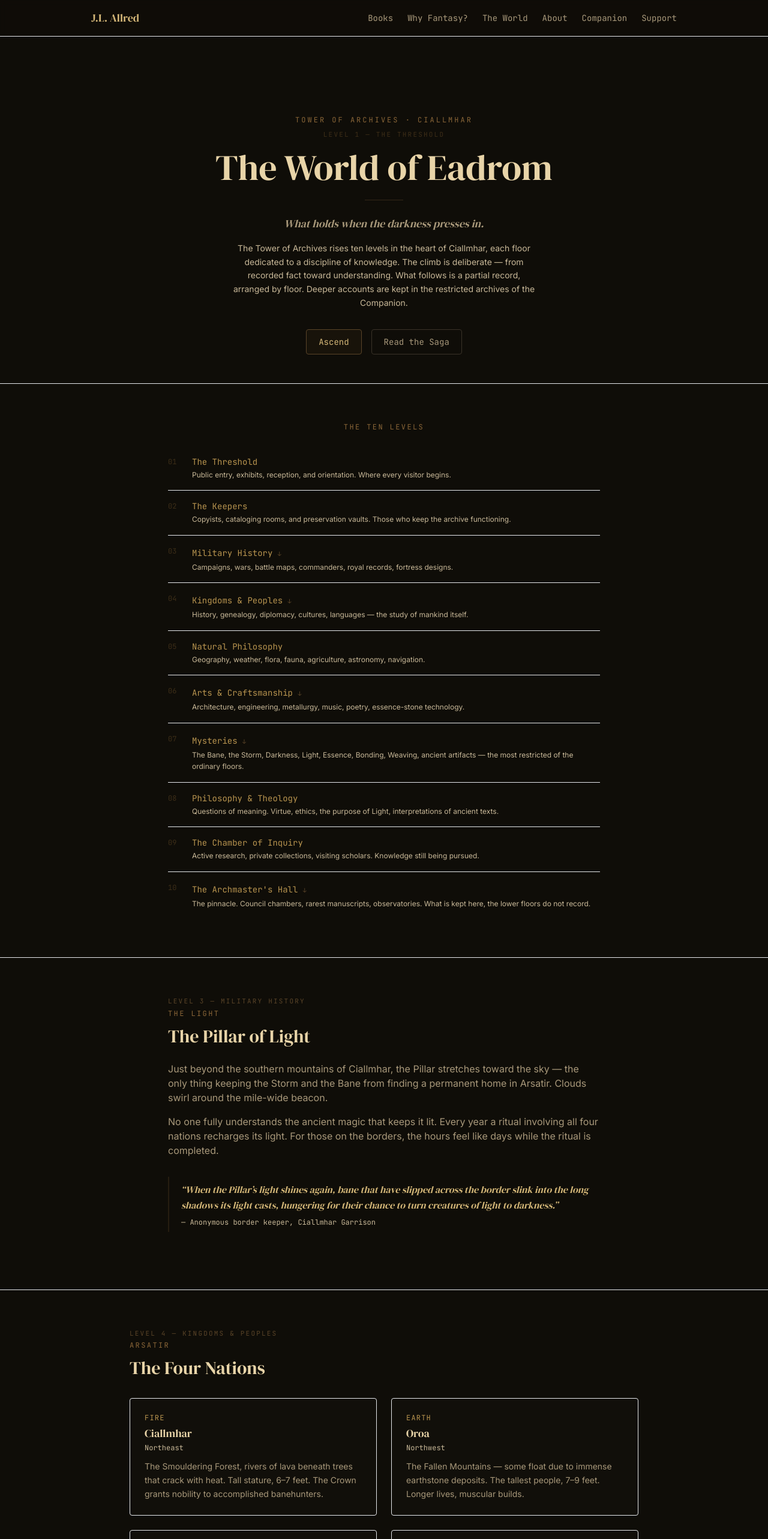
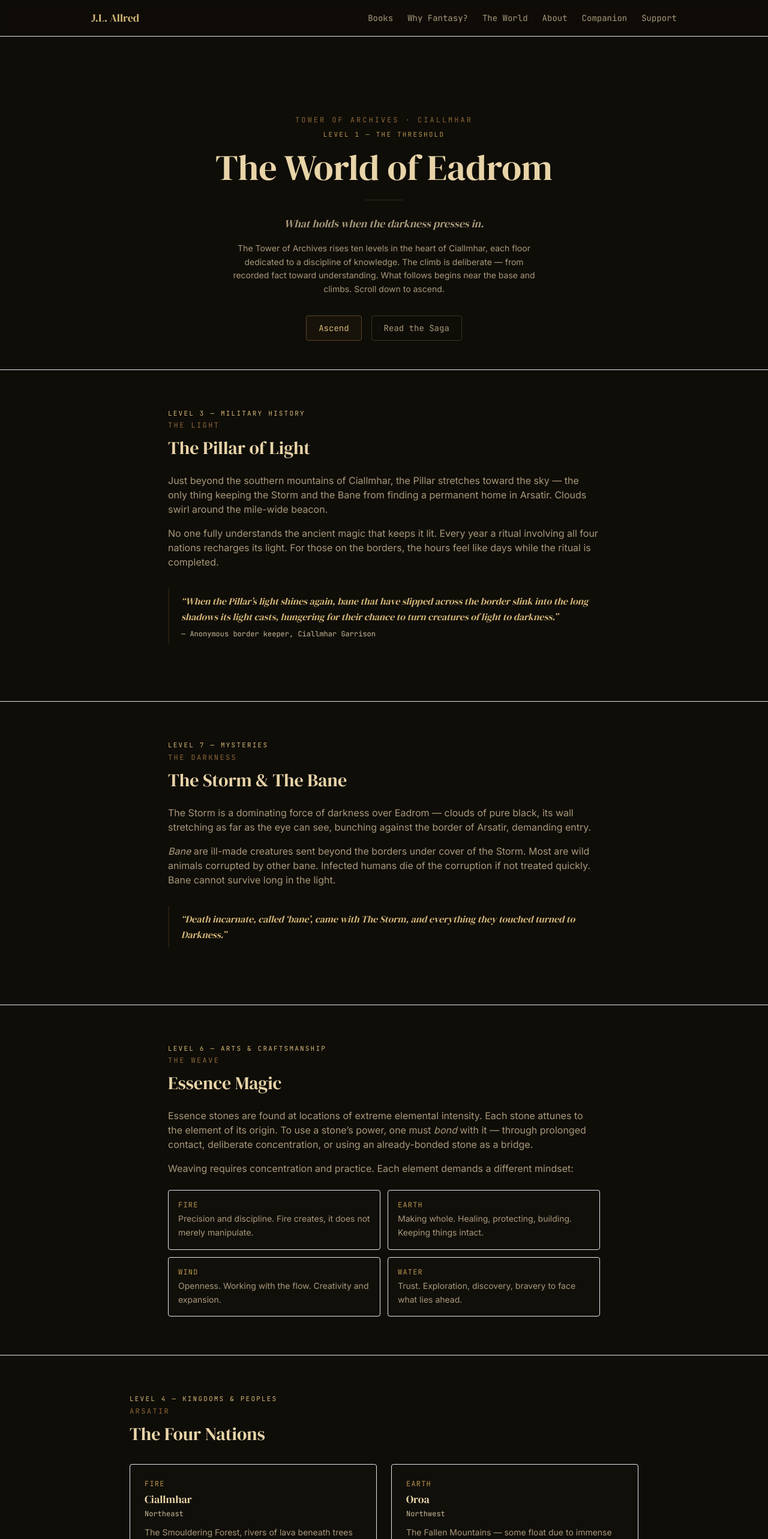
Before and after one commit to naurm/darkland-saga-website, a Next.js app: page /world-of-eadrom in a window 1280 px wide. Shown: the top 2566 px of the page at 60% size. Built offline with nearby package versions, Linux system fonts and the light colour scheme.

Commit message:
Rewrite Tower of Archives as ascending layout: intro+overview at top, lore starts at lower floors, scrolls up to Level 10. The Ten Levels overview moved to bottom as a directory. Level headers bumped to ember-300 for readability. Ascend link now jumps to first lore section.

```diff
--- a/app/world-of-eadrom/page.tsx
+++ b/app/world-of-eadrom/page.tsx
@@ -16,12 +16,12 @@ const floors = [
 export default function WorldOfEadromPage() {
   return (
     <>
-      {/* Level 1 — The Threshold */}
+      {/* Level 1 — The Threshold — entry point */}
       <section className="mx-auto max-w-4xl px-6 pt-32 pb-12 text-center">
         <p className="font-mono text-xs uppercase tracking-[0.25em] text-ember-500 mb-2">
           Tower of Archives &middot; Ciallmhar
         </p>
-        <p className="font-mono text-[11px] uppercase tracking-[0.2em] text-ember-700 mb-4">
+        <p className="font-mono text-[11px] uppercase tracking-[0.2em] text-ember-400 mb-4">
           Level 1 &mdash; The Threshold
         </p>
         <h1 className="font-display text-4xl sm:text-5xl md:text-6xl text-ember-200 leading-tight text-balance">
@@ -31,55 +31,23 @@ export default function WorldOfEadromPage() {
         <p className="mt-6 text-lg text-parchment-400 leading-relaxed max-w-xl mx-auto font-display italic">
           What holds when the darkness presses in.
         </p>
-        <p className="mt-4 text-sm text-parchment-500 max-w-lg mx-auto leading-relaxed">
+        <p className="mt-4 text-sm text-parchment-400 max-w-lg mx-auto leading-relaxed">
           The Tower of Archives rises ten levels in the heart of Ciallmhar, each floor dedicated
           to a discipline of knowledge. The climb is deliberate — from recorded fact toward
-          understanding. What follows is a partial record, arranged by floor. Deeper accounts
-          are kept in the restricted archives of the Companion.
+          understanding. What follows begins near the base and climbs. Scroll down to ascend.
         </p>
         <div className="mt-8 flex flex-col sm:flex-row items-center justify-center gap-4">
-          <Link href="#floor-overview" className="inline-flex items-center gap-2 rounded border border-ember-600 bg-ember-700/20 px-5 py-2.5 font-mono text-sm text-ember-300 hover:bg-ember-700/40 transition-all">Ascend</Link>
+          <Link href="#the-pillar" className="inline-flex items-center gap-2 rounded border border-ember-600 bg-ember-700/20 px-5 py-2.5 font-mono text-sm text-ember-300 hover:bg-ember-700/40 transition-all">Ascend</Link>
           <Link href="/books" className="inline-flex items-center gap-2 rounded border border-parchment-700 px-5 py-2.5 font-mono text-sm text-parchment-400 hover:border-ember-700 hover:text-ember-300 transition-all">Read the Saga</Link>
         </div>
       </section>
 
-      {/* Tower Overview */}
-      <section id="floor-overview" className="border-t border-ember-dim/40">
-        <div className="mx-auto max-w-3xl px-6 py-16">
-          <p className="font-mono text-xs uppercase tracking-[0.2em] text-ember-500 mb-6 text-center">
-            The Ten Levels
-          </p>
-          <div className="space-y-0">
-            {floors.map((floor, i) => (
-              <div
-                key={floor.level}
-                className={`flex gap-4 py-4 ${
-                  i < floors.length - 1 ? "border-b border-ember-dim/20" : ""
-                }`}
-              >
-                <span className="font-mono text-xs text-ember-700 w-6 flex-shrink-0 pt-0.5">
-                  {String(floor.level).padStart(2, "0")}
-                </span>
-                <div>
-                  {floor.href ? (
-                    <a href={floor.href} className="font-mono text-sm text-ember-400 hover:text-emberglow-bright transition-colors">
-                      {floor.name} <span className="text-ember-600 text-[10px]">&#8595;</span>
-                    </a>
-                  ) : (
-                    <p className="font-mono text-sm text-ember-400">{floor.name}</p>
-                  )}
-                  <p className="text-xs text-parchment-500 mt-0.5 leading-relaxed">{floor.desc}</p>
-                </div>
-              </div>
-            ))}
-          </div>
-        </div>
-      </section>
+      {/* Lore — lowest floor first, scroll down to ascend */}
 
       {/* Level 3 — Military History: The Pillar of Light */}
       <section id="the-pillar" className="border-t border-ember-dim/40">
         <div className="mx-auto max-w-3xl px-6 py-16">
-          <p className="font-mono text-[11px] uppercase tracking-[0.2em] text-ember-600 mb-1">Level 3 &mdash; Military History</p>
+          <p className="font-mono text-[11px] uppercase tracking-[0.2em] text-ember-300 mb-1">Level 3 &mdash; Military History</p>
           <p className="font-mono text-xs uppercase tracking-[0.2em] text-ember-500 mb-3">The Light</p>
           <h2 className="font-display text-2xl sm:text-3xl text-ember-200 mb-6">The Pillar of Light</h2>
           <div className="space-y-4 text-sm sm:text-base text-parchment-400 leading-relaxed">
@@ -93,10 +61,57 @@ export default function WorldOfEadromPage() {
         </div>
       </section>
 
+      {/* Level 7 — Mysteries: The Storm & The Bane */}
+      <section id="storm-bane" className="border-t border-ember-dim/40">
+        <div className="mx-auto max-w-3xl px-6 py-16">
+          <p className="font-mono text-[11px] uppercase tracking-[0.2em] text-ember-300 mb-1">Level 7 &mdash; Mysteries</p>
+          <p className="font-mono text-xs uppercase tracking-[0.2em] text-ember-500 mb-3">The Darkness</p>
+          <h2 className="font-display text-2xl sm:text-3xl text-ember-200 mb-6">The Storm &amp; The Bane</h2>
+          <div className="space-y-4 text-sm sm:text-base text-parchment-400 leading-relaxed">
+            <p>The Storm is a dominating force of darkness over Eadrom — clouds of pure black, its wall stretching as far as the eye can see, bunching against the border of Arsatir, demanding entry.</p>
+            <p><em>Bane</em> are ill-made creatures sent beyond the borders under cover of the Storm. Most are wild animals corrupted by other bane. Infected humans die of the corruption if not treated quickly. Bane cannot survive long in the light.</p>
+          </div>
+          <blockquote className="my-8 border-l-2 border-ember-700/50 pl-5 py-2">
+            <p className="font-display text-base text-ember-300 italic leading-relaxed">&ldquo;Death incarnate, called &lsquo;bane&rsquo;, came with The Storm, and everything they touched turned to Darkness.&rdquo;</p>
+          </blockquote>
+        </div>
+      </section>
+
+      {/* Level 6 — Arts & Craftsmanship: Essence Magic */}
+      <section id="essence-magic" className="border-t border-ember-dim/40">
+        <div className="mx-auto max-w-3xl px-6 py-16">
+          <p className="font-mono text-[11px] uppercase tracking-[0.2em] text-ember-300 mb-1">Level 6 &mdash; Arts &amp; Craftsmanship</p>
+          <p className="font-mono text-xs uppercase tracking-[0.2em] text-ember-500 mb-3">The Weave</p>
+          <h2 className="font-display text-2xl sm:text-3xl text-ember-200 mb-6">Essence Magic</h2>
+          <div className="space-y-4 text-sm sm:text-base text-parchment-400 leading-relaxed">
+            <p>Essence stones are found at locations of extreme elemental intensity. Each stone attunes to the element of its origin. To use a stone&rsquo;s power, one must <em>bond</em> with it — through prolonged contact, deliberate concentration, or using an already-bonded stone as a bridge.</p>
+            <p>Weaving requires concentration and practice. Each element demands a different mindset:</p>
+          </div>
+          <div className="mt-6 grid gap-3 sm:grid-cols-2">
+            <div className="rounded border border-ember-dim bg-parchment-900/30 p-4">
+              <p className="font-mono text-xs uppercase tracking-[0.1em] text-ember-400">Fire</p>
+              <p className="text-sm text-parchment-400 mt-1 leading-relaxed">Precision and discipline. Fire creates, it does not merely manipulate.</p>
+            </div>
+            <div className="rounded border border-ember-dim bg-parchment-900/30 p-4">
+              <p className="font-mono text-xs uppercase tracking-[0.1em] text-ember-400">Earth</p>
+              <p className="text-sm text-parchment-400 mt-1 leading-relaxed">Making whole. Healing, protecting, building. Keeping things intact.</p>
+            </div>
+            <div className="rounded border border-ember-dim bg-parchment-900/30 p-4">
+              <p className="font-mono text-xs uppercase tracking-[0.1em] text-ember-400">Wind</p>
+              <p className="text-sm text-parchment-400 mt-1 leading-relaxed">Openness. Working with the flow. Creativity and expansion.</p>
+            </div>
+            <div className="rounded border border-ember-dim bg-parchment-900/30 p-4">
+              <p className="font-mono text-xs uppercase tracking-[0.1em] text-ember-400">Water</p>
+              <p className="text-sm text-parchment-400 mt-1 leading-relaxed">Trust. Exploration, discovery, bravery to face what lies ahead.</p>
+            </div>
+          </div>
+        </div>
+      </section>
+
       {/* Level 4 — Kingdoms & Peoples: The Four Nations */}
       <section id="four-nations" className="border-t border-ember-dim/40">
         <div className="mx-auto max-w-4xl px-6 py-16">
-          <p className="font-mono text-[11px] uppercase tracking-[0.2em] text-ember-600 mb-1">Level 4 &mdash; Kingdoms &amp; Peoples</p>
+          <p className="font-mono text-[11px] uppercase tracking-[0.2em] text-ember-300 mb-1">Level 4 &mdash; Kingdoms &amp; Peoples</p>
           <p className="font-mono text-xs uppercase tracking-[0.2em] text-ember-500 mb-3">Arsatir</p>
           <h2 className="font-display text-2xl sm:text-3xl text-ember-200 mb-8">The Four Nations</h2>
           <div className="grid gap-6 md:grid-cols-2">
@@ -128,10 +143,10 @@ export default function WorldOfEadromPage() {
         </div>
       </section>
 
-      {/* Level 4 (continued) — Kingdoms & Peoples: Notable Figures */}
+      {/* Level 4 (continued) — Notable Figures */}
       <section id="notable-figures" className="border-t border-ember-dim/40 bg-parchment-900/20">
         <div className="mx-auto max-w-4xl px-6 py-16">
-          <p className="font-mono text-[11px] uppercase tracking-[0.2em] text-ember-600 mb-1">Level 4 &mdash; Kingdoms &amp; Peoples</p>
+          <p className="font-mono text-[11px] uppercase tracking-[0.2em] text-ember-300 mb-1">Level 4 &mdash; Kingdoms &amp; Peoples</p>
           <p className="font-mono text-xs uppercase tracking-[0.2em] text-ember-500 mb-3">Notable Figures</p>
           <h2 className="font-display text-2xl sm:text-3xl text-ember-200 mb-2">Biographical Records</h2>
           <p className="text-sm text-parchment-500 mb-8 max-w-lg">Fragments recovered from field notes, archival records, and banehunter journals.</p>
@@ -164,66 +179,57 @@ export default function WorldOfEadromPage() {
         </div>
       </section>
 
-      {/* Level 6 — Arts & Craftsmanship: Essence Magic */}
-      <section id="essence-magic" className="border-t border-ember-dim/40">
+      {/* Level 10 — The Archmaster's Hall (summit) */}
+      <section id="archmasters-hall" className="border-t border-ember-dim/40">
+        <div className="mx-auto max-w-3xl px-6 py-16 text-center">
+          <p className="font-mono text-[11px] uppercase tracking-[0.2em] text-ember-300 mb-4">Level 10 &mdash; The Archmaster&rsquo;s Hall</p>
+          <blockquote className="font-display text-xl sm:text-2xl text-ember-300 italic leading-relaxed text-balance">&ldquo;There is more here than I can fully see yet.&rdquo;</blockquote>
+          <p className="mt-6 text-sm text-parchment-400 max-w-md mx-auto leading-relaxed">
+            The Archmaster&rsquo;s Hall sits beneath a lantern of cut glass and iron. What knowledge is kept there, no record in these lower floors can say.
+          </p>
+          <p className="mt-6 text-sm text-parchment-400 max-w-md mx-auto leading-relaxed">
+            Deeper records — restricted archives, field notes, and uncovered fragments — are preserved in the <Link href="/companion" className="text-ember-400 hover:text-emberglow-bright transition-colors underline underline-offset-4 decoration-ember-700/50">Companion Archive</Link>.
+          </p>
+        </div>
+      </section>
+
+      {/* The Ten Levels overview */}
+      <section className="border-t border-ember-dim/40">
         <div className="mx-auto max-w-3xl px-6 py-16">
-          <p className="font-mono text-[11px] uppercase tracking-[0.2em] text-ember-600 mb-1">Level 6 &mdash; Arts &amp; Craftsmanship</p>
-          <p className="font-mono text-xs uppercase tracking-[0.2em] text-ember-500 mb-3">The Weave</p>
-          <h2 className="font-display text-2xl sm:text-3xl text-ember-200 mb-6">Essence Magic</h2>
-          <div className="space-y-4 text-sm sm:text-base text-parchment-400 leading-relaxed">
-            <p>Essence stones are found at locations of extreme elemental intensity. Each stone attunes to the element of its origin. To use a stone&rsquo;s power, one must <em>bond</em> with it — through prolonged contact, deliberate concentration, or using an already-bonded stone as a bridge.</p>
-            <p>Weaving requires concentration and practice. Each element demands a different mindset:</p>
-          </div>
-          <div className="mt-6 grid gap-3 sm:grid-cols-2">
-            <div className="rounded border border-ember-dim bg-parchment-900/30 p-4">
-              <p className="font-mono text-xs uppercase tracking-[0.1em] text-ember-400">Fire</p>
-              <p className="text-sm text-parchment-400 mt-1 leading-relaxed">Precision and discipline. Fire creates, it does not merely manipulate.</p>
-            </div>
-            <div className="rounded border border-ember-dim bg-parchment-900/30 p-4">
-              <p className="font-mono text-xs uppercase tracking-[0.1em] text-ember-400">Earth</p>
-              <p className="text-sm text-parchment-400 mt-1 leading-relaxed">Making whole. Healing, protecting, building. Keeping things intact.</p>
-            </div>
-
-<div className="rounded border border-ember-dim bg-parchment-900/30 p-4">
-              <p className="font-mono text-xs uppercase tracking-[0.1em] text-ember-400">Wind</p>
-              <p className="text-sm text-parchment-400 mt-1 leading-relaxed">Openness. Working with the flow. Creativity and expansion.</p>
-            </div>
-            <div className="rounded border border-ember-dim bg-parchment-900/30 p-4">
-              <p className="font-mono text-xs uppercase tracking-[0.1em] text-ember-400">Water</p>
-              <p className="text-sm text-parchment-400 mt-1 leading-relaxed">Trust. Exploration, discovery, bravery to face what lies ahead.</p>
-            </div>
+          <p className="font-mono text-xs uppercase tracking-[0.2em] text-ember-500 mb-6 text-center">
+            The Ten Levels
+          </p>
+          <div className="space-y-0">
+            {floors.map((floor, i) => (
+              <div
+                key={floor.level}
+                className={`flex gap-4 py-4 ${
+                  i < floors.length - 1 ? "border-b border-ember-dim/20" : ""
+                }`}
+              >
+                <span className="font-mono text-xs text-ember-300 w-6 flex-shrink-0 pt-0.5">
+                  {String(floor.level).padStart(2, "0")}
+                </span>
+                <div>
+                  {floor.href ? (
+                    <a href={floor.href} className="font-mono text-sm text-ember-400 hover:text-emberglow-bright transition-colors">
+                      {floor.name} <span className="text-ember-600 text-[10px]">&#8593;</span>
+                    </a>
+                  ) : (
+                    <p className="font-mono text-sm text-ember-400">{floor.name}</p>
+                  )}
+                  <p className="text-xs text-parchment-400 mt-0.5 leading-relaxed">{floor.desc}</p>
+                </div>
+              </div>
+            ))}
           </div>
         </div>
       </section>
 
-      {/* Level 7 — Mysteries: The Storm & The Bane */}
-      <section id="storm-bane" className="border-t border-ember-dim/40">
-        <div className="mx-auto max-w-3xl px-6 py-16">
-          <p className="font-mono text-[11px] uppercase tracking-[0.2em] text-ember-600 mb-1">Level 7 &mdash; Mysteries</p>
-          <p className="font-mono text-xs uppercase tracking-[0.2em] text-ember-500 mb-3">The Darkness</p>
-          <h2 className="font-display text-2xl sm:text-3xl text-ember-200 mb-6">The Storm &amp; The Bane</h2>
-          <div className="space-y-4 text-sm sm:text-base text-parchment-400 leading-relaxed">
-            <p>The Storm is a dominating force of darkness over Eadrom — clouds of pure black, its wall stretching as far as the eye can see, bunching against the border of Arsatir, demanding entry.</p>
-            <p><em>Bane</em> are ill-made creatures sent beyond the borders under cover of the Storm. Most are wild animals corrupted by other bane. Infected humans die of the corruption if not treated quickly. Bane cannot survive long in the light.</p>
-          </div>
-          <blockquote className="my-8 border-l-2 border-ember-700/50 pl-5 py-2">
-            <p className="font-display text-base text-ember-300 italic leading-relaxed">&ldquo;Death incarnate, called &lsquo;bane&rsquo;, came with The Storm, and everything they touched turned to Darkness.&rdquo;</p>
-          </blockquote>
-        </div>
-      </section>
-
-      {/* Coda — The edge of knowledge */}
-      <section id="archmasters-hall" className="border-t border-ember-dim/40">
-        <div className="mx-auto max-w-3xl px-6 py-16 text-center">
+      {/* Footer */}
+      <section className="border-t border-ember-dim/40">
+        <div className="mx-auto max-w-3xl px-6 py-12 text-center">
           <div className="mx-auto h-px w-12 bg-ember-600/30 mb-8" />
-          <p className="font-mono text-[11px] uppercase tracking-[0.2em] text-ember-600 mb-4">Level 10 &mdash; The Archmaster&rsquo;s Hall</p>
-          <blockquote className="font-display text-xl sm:text-2xl text-ember-300 italic leading-relaxed text-balance">&ldquo;There is more here than I can fully see yet.&rdquo;</blockquote>
-          <p className="mt-6 text-sm text-parchment-500 max-w-md mx-auto leading-relaxed">
-            Higher still, the Archmaster&rsquo;s Hall sits beneath a lantern of cut glass and iron. What knowledge is kept there, no record in these lower floors can say.
-          </p>
-          <p className="mt-6 text-sm text-parchment-500 max-w-md mx-auto leading-relaxed">
-            Deeper records — restricted archives, field notes, and uncovered fragments — are preserved in the <Link href="/companion" className="text-ember-400 hover:text-emberglow-bright transition-colors underline underline-offset-4 decoration-ember-700/50">Companion Archive</Link>.
-          </p>
           <div className="mt-10 flex flex-col sm:flex-row items-center justify-center gap-4">
             <Link href="/books" className="inline-flex items-center gap-2 rounded border border-ember-600 bg-ember-700/20 px-6 py-3 font-mono text-sm text-ember-300 hover:bg-ember-700/40 hover:text-emberglow-bright transition-all">
               Begin Reading Darkness Kindled
```
